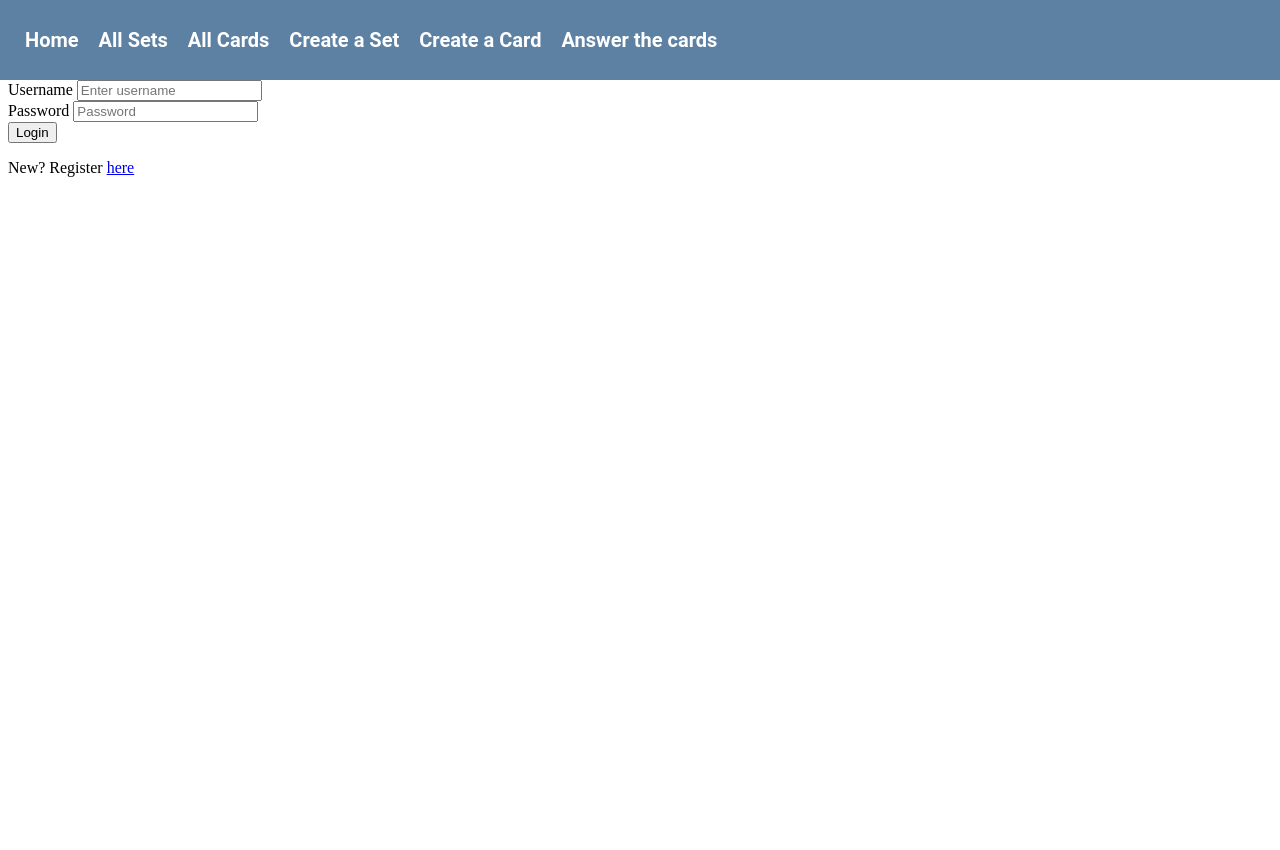
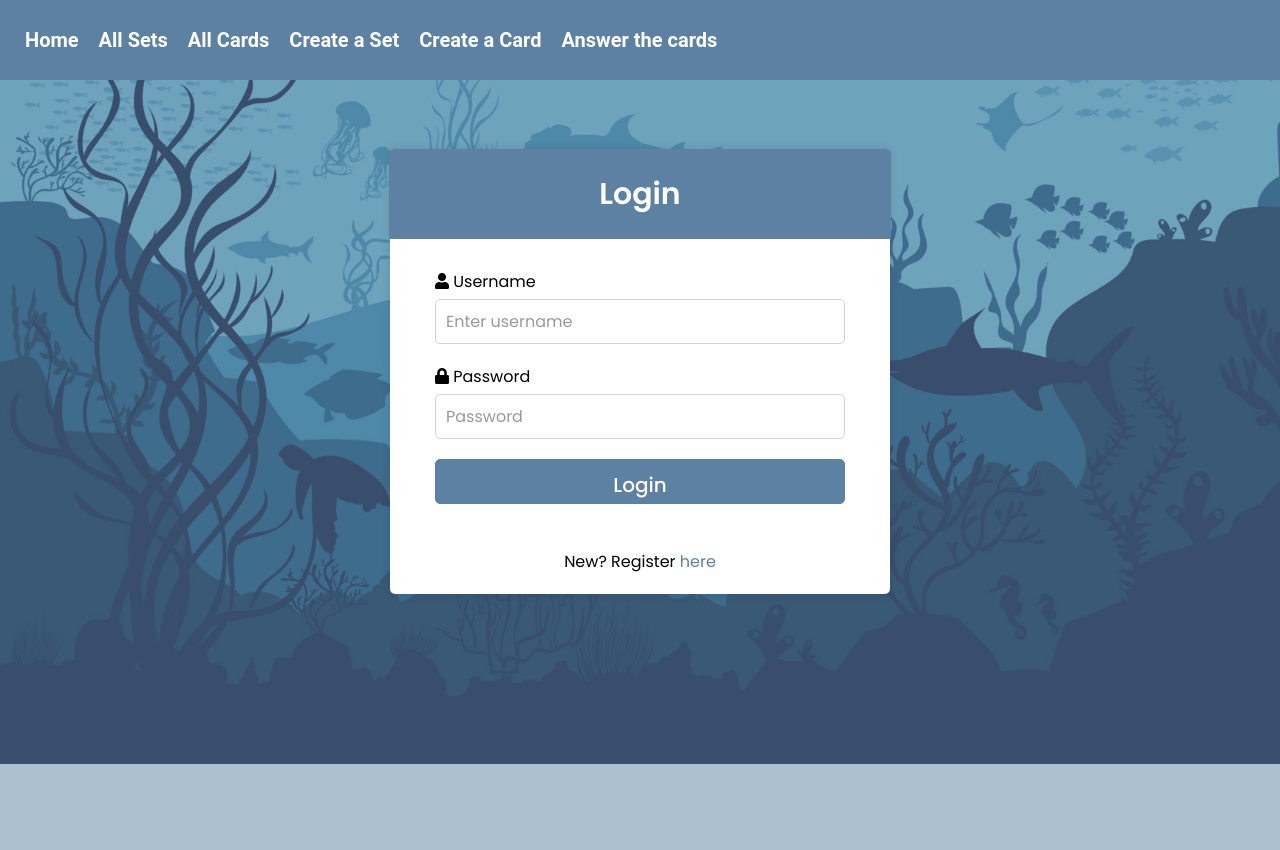
Before and after one commit to AidenHero/agile_2911_flashcards, a Flask app: page /login in a window 1280 px wide; the page is wider, and only the part inside the window is pictured. Before the commit the page ends 177 px from the top of that part, so only its background shows below. Run offline with Flask 3, Linux system fonts and the light colour scheme.

Commit message:
css for login + changes to home page

```diff
--- /dev/null
+++ b/static/login_styles.css
@@ -0,0 +1,120 @@
+@import url('https://fonts.googleapis.com/css2?family=Poppins:wght@200;300;400;500;600;700&display=swap');
+
+* {
+    margin: 0;
+    padding: 0;
+    box-sizing: border-box;
+    font-family: 'Poppins', sans-serif;
+}
+
+body {
+    background-image: url('ocean.jpg');
+    background-repeat: no-repeat;
+    background-size: cover;
+  overflow: hidden;
+
+}
+
+::selection {
+  background: rgb(93, 129, 163);
+}
+
+.login_container {
+  max-width: 500px;
+  padding: 0 20px;
+  margin: 170px auto;
+  background-color: white;
+  border-radius: 5px;
+  box-shadow: 0 0 10px rgba(0, 0, 0, 0.1);
+  padding-bottom: 20px;
+}
+
+.login_container h1 {
+    height: 90px;
+    background: rgb(93, 129, 163);
+    margin: -21px -21px 0px -21px;
+    border-radius: 5px 5px 0 0;
+    color: #fff;
+    font-size: 30px;
+    font-weight: 600;
+    display: flex;
+    align-items: center;
+    justify-content: center;
+}
+
+.login_container::before {
+    content: "";
+    position: absolute;
+    top: -50px;
+    left: -50px;
+    right: -50px;
+    bottom: -50px;
+    background-color: rgb(93, 129, 163);
+    z-index: -1;
+    border-radius: 10px;
+    opacity: 0.5;
+}
+
+.login_container form {
+    padding: 30px 25px 25px 25px;
+}
+
+.login_container .form-group {
+    margin-bottom: 20px;
+}
+
+.login_container .form-group label {
+    display: block;
+    margin-bottom: 5px;
+}
+
+.login_container .form-group input {
+    width: 100%;
+    height: 45px;
+    padding: 10px;
+    border: 1px solid lightgrey;
+    border-radius: 5px;
+    font-size: 16px;
+    transition: all 0.3s ease;
+}
+
+.login_container .form-group input:focus {
+    border-color: rgb(93, 129, 163);
+    box-shadow: inset 0px 0px 2px 2px rgba(30, 71, 126, 0.25);
+}
+
+.login_container .form-group input::placeholder {
+    color: #999;
+}
+
+.login_container button[type="submit"] {
+    width: 100%;
+    height: 45px;
+    padding: 10px;
+    color: #fff;
+    font-size: 20px;
+    font-weight: 500;
+    background: rgb(93, 129, 163);
+    border: 1px solid rgb(93, 129, 163);
+    border-radius: 5px;
+    cursor: pointer;
+    transition: all 0.3s ease;
+}
+
+.login_container button[type="submit"]:hover {
+    background: rgb(58, 81, 102);
+}
+
+.login_container p {
+    text-align: center;
+    margin-top: 20px;
+}
+
+.login_container p span a {
+    color: rgb(93, 129, 163);
+    text-decoration: none;
+}
+
+.login_container p span a:hover {
+    text-decoration: underline;
+}
--- a/templates/home.html
+++ b/templates/home.html
@@ -41,7 +41,7 @@
         </h1>
         <p>Flashcards to ace your tests.</p>
         <button class="big-signup">
-            SIGN UP NOW
+            <a href="{{ url_for('pages.register')}}">SIGN UP NOW</a>
         </button>
     </div>
 </section>
--- a/templates/login.html
+++ b/templates/login.html
@@ -1,16 +1,20 @@
-
 {% extends "base.html" %}
 {% block content %}
+<div class="login_container">
+<head>
+  <link rel="stylesheet" href="https://cdnjs.cloudflare.com/ajax/libs/font-awesome/5.15.3/css/all.min.css">
+  <link rel="stylesheet" type="text/css" href="{{ url_for('static', filename='login_styles.css') }}">
+</head>
 <h1> Login </h1>
 <form method="POST">
     <div class="form-group">
-      <label for="loginusername">Username</label>
-      <input type="username" class="form-control" id="loginusername" placeholder="Enter username">
+        <label for="loginusername"> <i class="fas fa-user"></i> Username</label>
+        <input type="username" class="form-control" id="loginusername" placeholder="Enter username">
     </div>
 
     <div class="form-group">
-      <label for="loginPassword">Password</label>
-      <input type="password" class="form-control" id="loginPassword" placeholder="Password">
+        <label for="loginPassword"> <i class="fas fa-lock"></i> Password</label>
+        <input type="password" class="form-control" id="loginPassword" placeholder="Password">
     </div>
     <button type="submit" class="btn btn-primary">Login</button>
 </form>
@@ -22,4 +26,5 @@
 
     </span>
 </p>
+</div>
 {% endblock %}
```
Also changed, not shown: static/home_styles.css (+25 -12 lines), static/style.css (indentation only), static/underwater-ocean.jpg (added).
